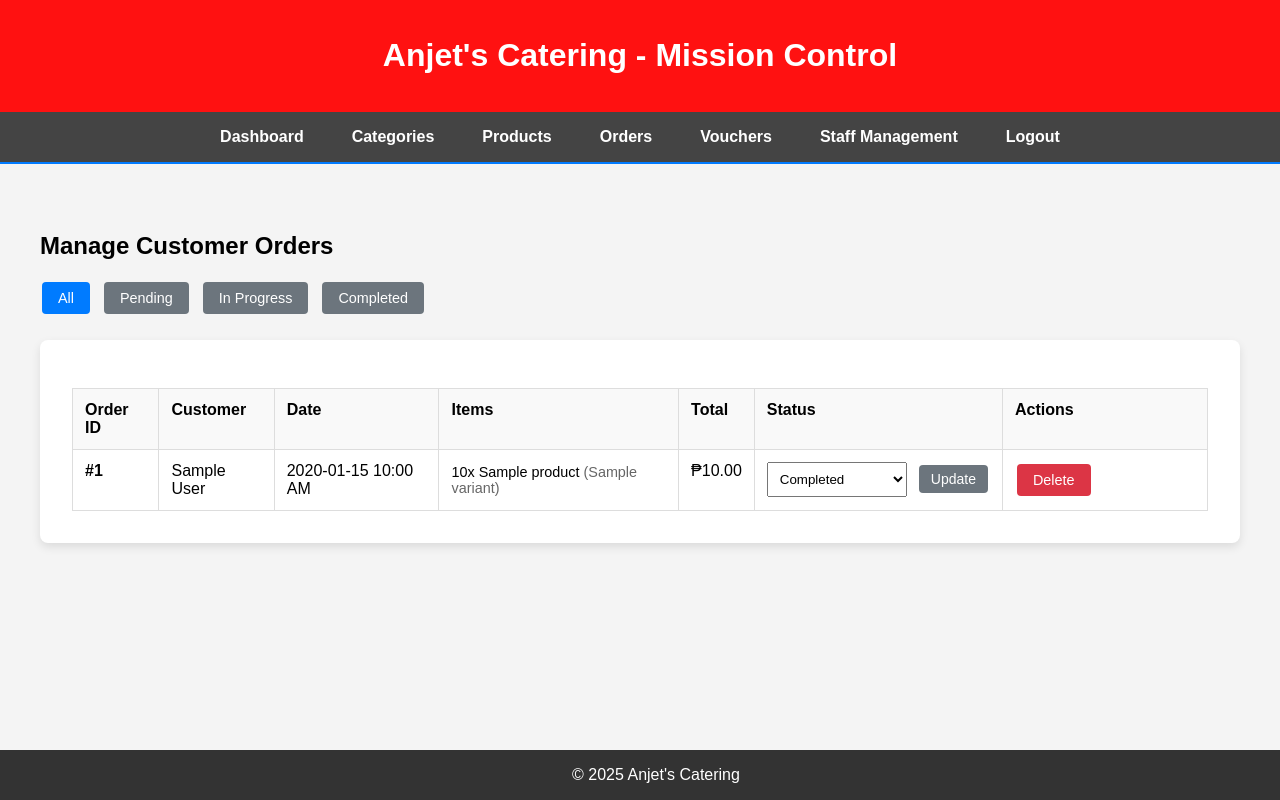
After one commit to oks328/anjets-catering-pos, a Flask app: page /admin/orders in a window 1280 px wide. The commit adds this page. Run offline with Flask 3, Linux system fonts and the light colour scheme; a user stored in the database is signed in; tables that the repository leaves empty hold one stand-in row (values such as "Sample post").

Commit message:
added admin order management

```diff
--- a/app/routes.py
+++ b/app/routes.py
@@ -12,7 +12,7 @@ from app.forms import AdminLoginForm, CategoryForm
 from app.models import User, Category, Product, ProductVariant # <-- ADD Product, ProductVariant
 from app.forms import AdminLoginForm, CategoryForm, ProductForm # <-- ADD ProductForm
 from app.forms import AdminLoginForm, CategoryForm, ProductForm, VariantForm # <-- ADD VariantForm
-from app.models import User, Category, Product, ProductVariant, Voucher, Customer, Order,OrderItem # <-- ADD Voucher
+from app.models import User, Category, Product, ProductVariant, Voucher, Customer, Order, OrderItem # <-- ADD Voucher
 from app.forms import AdminLoginForm, CategoryForm, ProductForm, VariantForm, VoucherForm # <-- ADD VoucherForm
 from app.forms import VoucherForm, UserAddForm, UserEditForm, CustomerRegisterForm, CustomerLoginForm
 from functools import wraps
@@ -591,6 +591,85 @@ def admin_logout():
     logout_user()
     flash('You have been logged out.', 'info')
     return redirect(url_for('admin_login'))
+
+# ===============================================
+# MODULE 1: ORDER MANAGEMENT (CRUD)
+# ===============================================
+
+@app.route('/admin/orders')
+@login_required
+def admin_orders():
+    """
+    (R)EAD: Display all customer orders.
+    """
+    # Get the filter status from the URL (e.g., /admin/orders?status=Pending)
+    status_filter = request.args.get('status')
+
+    # Start the base query
+    order_query = Order.query.join(Customer).order_by(Order.order_date.desc())
+
+    if status_filter:
+        # Apply the filter if one is provided
+        order_query = order_query.filter(Order.status == status_filter)
+
+    # Execute the query
+    orders = order_query.all()
+
+    return render_template('admin_orders.html', orders=orders, current_filter=status_filter)
+
+@app.route('/admin/orders/update_status/<int:order_id>', methods=['POST'])
+@login_required
+def admin_update_order_status(order_id):
+    """
+    (U)PDATE: Update an order's status.
+    """
+    order = Order.query.get_or_404(order_id)
+    new_status = request.form.get('status')
+
+    # Check if the status is valid
+    if new_status in ['Pending', 'In Progress', 'Completed']:
+        order.status = new_status
+        try:
+            db.session.commit()
+            flash(f"Order #{order.order_id} status updated to '{new_status}'.", 'success')
+        except Exception as e:
+            db.session.rollback()
+            flash(f"Error updating order status: {e}", 'danger')
+    else:
+        flash("Invalid status selected.", 'danger')
+
+    # Redirect back to the orders page, preserving any filter
+    current_filter = request.args.get('status')
+    if current_filter:
+        return redirect(url_for('admin_orders', status=current_filter))
+    return redirect(url_for('admin_orders'))
+
+
+@app.route('/admin/orders/delete/<int:order_id>', methods=['POST'])
+@login_required
+def admin_delete_order(order_id):
+    """
+    (D)ELETE: Delete an order.
+    """
+    order = Order.query.get_or_404(order_id)
+
+    try:
+        # First, delete all associated OrderItems
+        OrderItem.query.filter_by(order_id=order.order_id).delete()
+
+        # Now delete the main Order
+        db.session.delete(order)
+        db.session.commit()
+        flash(f"Order #{order.order_id} has been deleted.", 'success')
+    except Exception as e:
+        db.session.rollback()
+        flash(f"Error deleting order: {e}", 'danger')
+
+    current_filter = request.args.get('status')
+    if current_filter:
+        return redirect(url_for('admin_orders', status=current_filter))
+    return redirect(url_for('admin_orders'))
+
 
 # ===============================================
 # MODULE 3: CATEGORY MANAGEMENT (CRUD)
--- a/app/static/css/admin_style.css
+++ b/app/static/css/admin_style.css
@@ -14,7 +14,7 @@ header {
 }
 
 main {
-  max-width: 800px;
+  max-width: 1200px;
   margin: 2rem auto;
   padding: 1rem;
 }
@@ -434,3 +434,39 @@ footer {
     flex-shrink: 0;
     width: 200px; /* Give it a defined width */
 }
+
+/* --- Order Management Styles --- */
+.filter-tabs {
+    margin-bottom: 1.5rem;
+    display: flex;
+    gap: 10px;
+}
+
+.status-form {
+    display: flex;
+    gap: 10px;
+    align-items: center;
+}
+
+.status-form .form-control {
+    flex-grow: 1;
+}
+
+.status-form .btn-sm {
+    padding: 0.375rem 0.75rem;
+    font-size: 0.875rem;
+}
+
+/* Re-using client-side style for order items */
+.order-items-list ul {
+    list-style: none;
+    padding-left: 0;
+    margin: 0;
+    font-size: 0.9rem;
+}
+.order-items-list li {
+    padding: 2px 0;
+}
+.order-items-list .variant-name {
+    color: #666;
+}
--- a/app/templates/admin_base.html
+++ b/app/templates/admin_base.html
@@ -20,7 +20,7 @@
         <li><a href="{{ url_for('admin_dashboard') }}">Dashboard</a></li>
         <li><a href="{{ url_for('admin_categories') }}">Categories</a></li>
         <li><a href="{{ url_for('admin_products') }}">Products</a></li>
-        <li><a href="#">Orders</a></li>
+        <li><a href="{{ url_for('admin_orders') }}">Orders</a></li>
         <li><a href="{{ url_for('admin_vouchers') }}">Vouchers</a></li>
         <li><a href="{{ url_for('admin_users') }}">Staff Management</a></li>
         <li><a href="{{ url_for('admin_logout') }}">Logout</a></li>
--- /dev/null
+++ b/app/templates/admin_orders.html
@@ -0,0 +1,69 @@
+{% extends "admin_base.html" %}
+
+{% block title %}Manage Orders{% endblock %}
+
+{% block content %}
+    <h2>Manage Customer Orders</h2>
+
+    <div class="filter-tabs">
+        <a href="{{ url_for('admin_orders') }}" class="btn {{ 'btn-primary' if not current_filter else 'btn-secondary' }}">All</a>
+        <a href="{{ url_for('admin_orders', status='Pending') }}" class="btn {{ 'btn-primary' if current_filter == 'Pending' else 'btn-secondary' }}">Pending</a>
+        <a href="{{ url_for('admin_orders', status='In Progress') }}" class="btn {{ 'btn-primary' if current_filter == 'In Progress' else 'btn-secondary' }}">In Progress</a>
+        <a href="{{ url_for('admin_orders', status='Completed') }}" class="btn {{ 'btn-primary' if current_filter == 'Completed' else 'btn-secondary' }}">Completed</a>
+    </div>
+
+    <div class="card">
+        <table class="admin-table">
+            <thead>
+                <tr>
+                    <th>Order ID</th>
+                    <th>Customer</th>
+                    <th>Date</th>
+                    <th>Items</th>
+                    <th>Total</th>
+                    <th>Status</th>
+                    <th>Actions</th>
+                </tr>
+            </thead>
+            <tbody>
+                {% for order in orders %}
+                <tr>
+                    <td><strong>#{{ order.order_id }}</strong></td>
+                    <td>{{ order.customer.name }}</td>
+                    <td>{{ order.order_date.strftime('%Y-%m-%d %I:%M %p') }}</td>
+                    <td class="order-items-list">
+                        <ul>
+                            {% for item in order.items %}
+                                <li>
+                                    {{ item.quantity }}x {{ item.product.name }}
+                                    <span class="variant-name">({{ item.variant.size_name }})</span>
+                                </li>
+                            {% endfor %}
+                        </ul>
+                    </td>
+                    <td>₱{{ "%.2f"|format(order.final_amount) }}</td>
+                    <td>
+                        <form action="{{ url_for('admin_update_order_status', order_id=order.order_id, status=current_filter) }}" method="POST" class="status-form">
+                            <select name="status" class="form-control" style="min-width: 140px;">
+                                <option value="Pending" {% if order.status == 'Pending' %}selected{% endif %}>Pending</option>
+                                <option value="In Progress" {% if order.status == 'In Progress' %}selected{% endif %}>In Progress</option>
+                                <option value="Completed" {% if order.status == 'Completed' %}selected{% endif %}>Completed</option>
+                            </select>
+                            <button type="submit" class="btn btn-secondary btn-sm">Update</button>
+                        </form>
+                    </td>
+                    <td class="action-buttons">
+                        <form action="{{ url_for('admin_delete_order', order_id=order.order_id, status=current_filter) }}" method="POST" class="delete-form-modal" style="display:inline;">
+                            <input type="submit" value="Delete" class="btn btn-danger">
+                        </form>
+                    </td>
+                </tr>
+                {% else %}
+                <tr>
+                    <td colspan="7">No orders found.</td>
+                </tr>
+                {% endfor %}
+            </tbody>
+        </table>
+    </div>
+{% endblock %}
```
